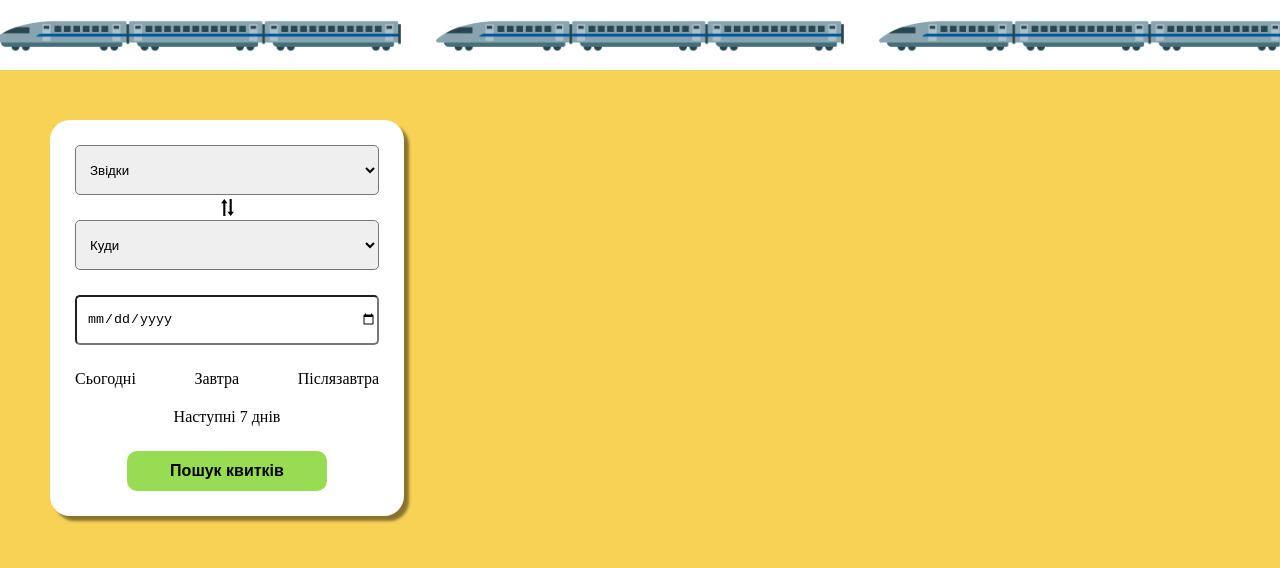
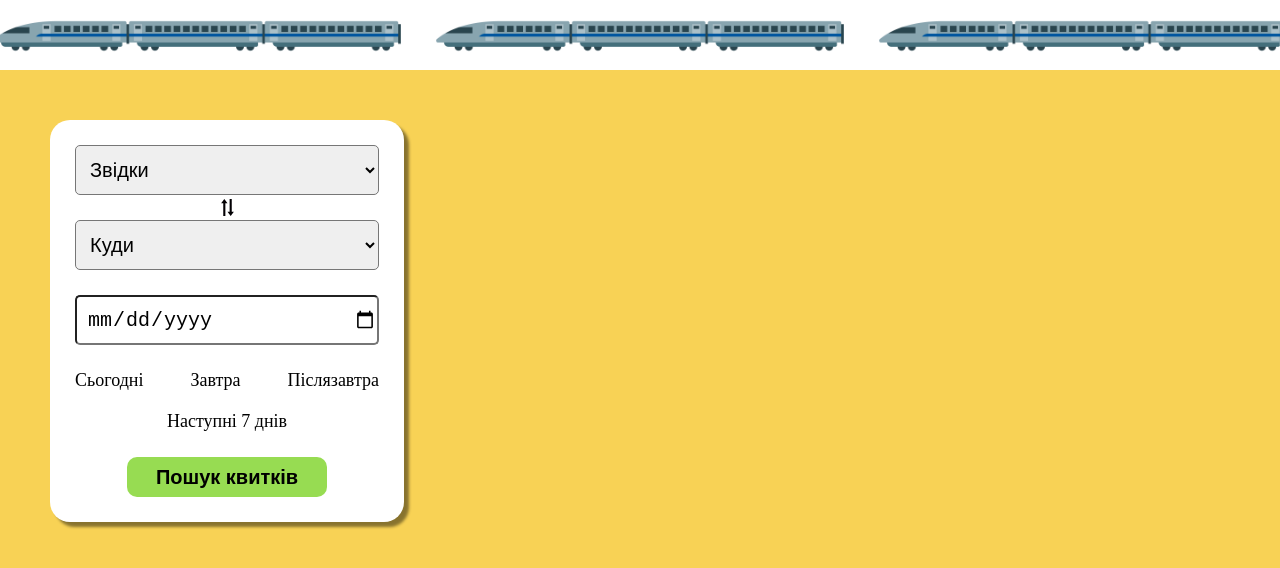
Before and after one commit to nikachu404/trains_front, a React (Vite) app: page / in a window 1280 px wide. Shown: the top 568 px of the page. Built offline with nearby package versions, Linux system fonts and the light colour scheme.

Commit message:
changed font size

```diff
--- a/src/components/DateOptions/DateOptions.scss
+++ b/src/components/DateOptions/DateOptions.scss
@@ -2,6 +2,8 @@
   display: flex;
   flex-direction: column;
   justify-content: space-between;
+
+  font-size: 18px;
 
   &__date-option {
     cursor: pointer;
--- a/src/components/TrainForm/TrainForm.scss
+++ b/src/components/TrainForm/TrainForm.scss
@@ -15,6 +15,7 @@
     height: 50px;
     border-radius: 5px;
     padding-left: 10px;
+    font-size: 20px;
   }
 
   &__button {
@@ -35,7 +36,7 @@
   }
 
   &__button-text {
-    font-size: 16px;
+    font-size: 20px;
     font-weight: bold;
   }
 
```
